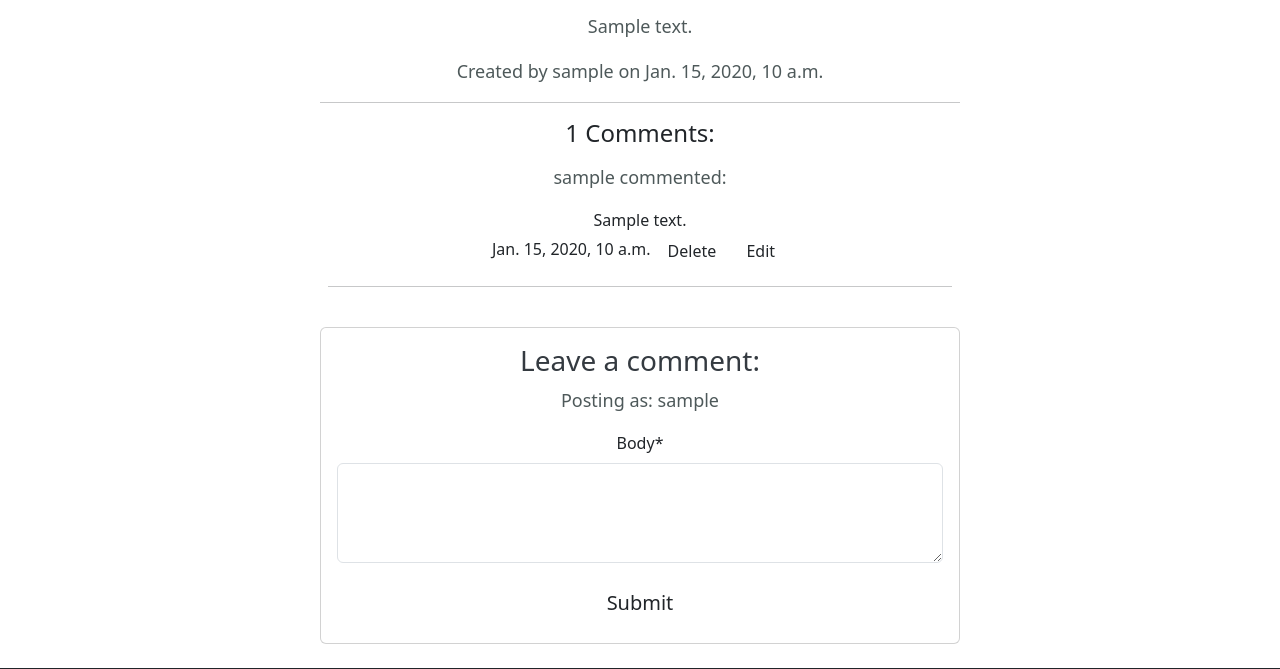
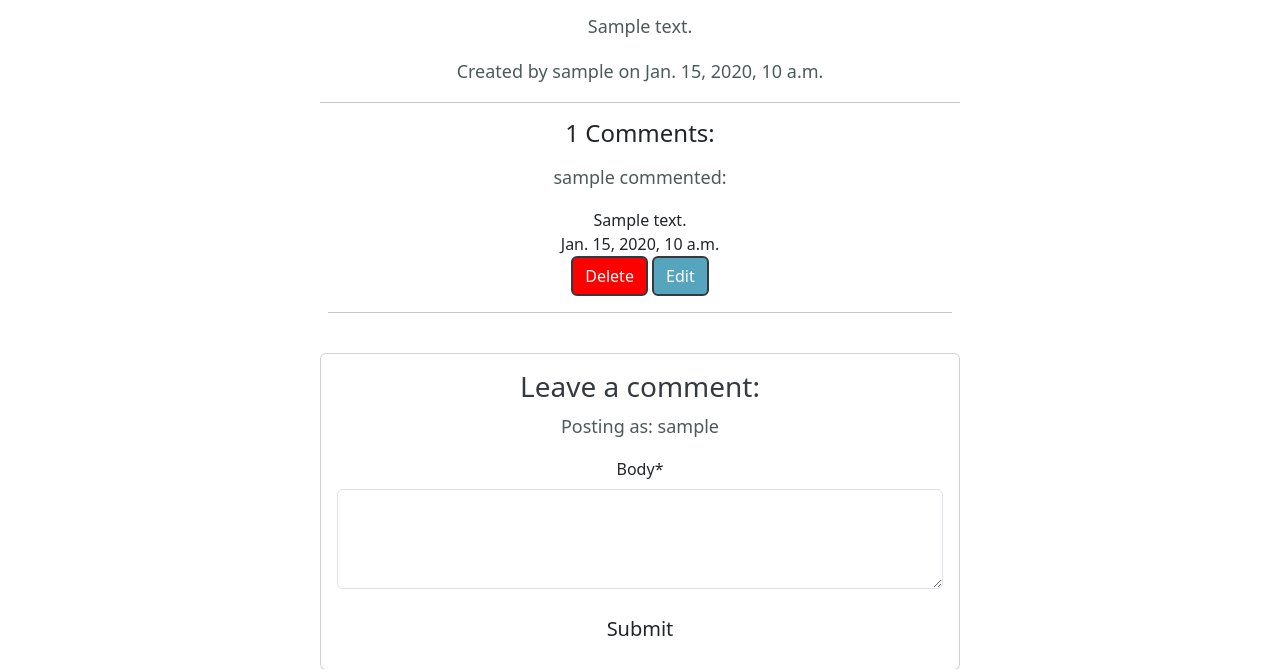
Before and after one commit to Cmorgan21/pole-haven, a Django app: a page that uses blog/templates/blog/blog_detail.html in a window 1280 px wide. Shown: the part 615-1284 px from the top of the page. Run offline with Django 4.2, Linux system fonts and the light colour scheme; a user stored in the database is signed in; tables that the repository leaves empty hold one stand-in row (values such as "Sample post"); some libraries are stand-ins or nearby versions.

Commit message:
add button styling for edit and delete

```diff
--- a/blog/templates/blog/blog_detail.html
+++ b/blog/templates/blog/blog_detail.html
@@ -39,6 +39,7 @@
                     {{ comment.body }} <br>
                     {{ comment.created_on }}
                     {% if user.is_authenticated and comment.author == user %}
+                    <br>
                     <button class="btn btn-delete" data-comment_id="{{ comment.id }}">Delete</button>
                     <button class="btn btn-edit" data-comment_id="{{ comment.id }}">Edit</button>
                     {% endif %}
--- a/static/css/blog-styles.css
+++ b/static/css/blog-styles.css
@@ -85,3 +85,32 @@ p {
 .container-fluid {
   margin: 30px 0;
 }
+
+.btn-edit {
+  background-color: rgb(86, 165, 191);
+  color: white;
+
+  border: #343a40 2px solid;
+}
+
+.btn-delete {
+  background-color: red;
+  color: white;
+
+  border: #343a40 2px solid;
+}
+
+
+.btn-edit:hover {
+  background-color: rgb(60, 120, 140);
+  color: white;
+  border: #343a40 2px solid;
+
+}
+
+.btn-delete:hover {
+  background-color: darkred;
+  color: white;
+  border: #343a40 2px solid;
+
+}
```
